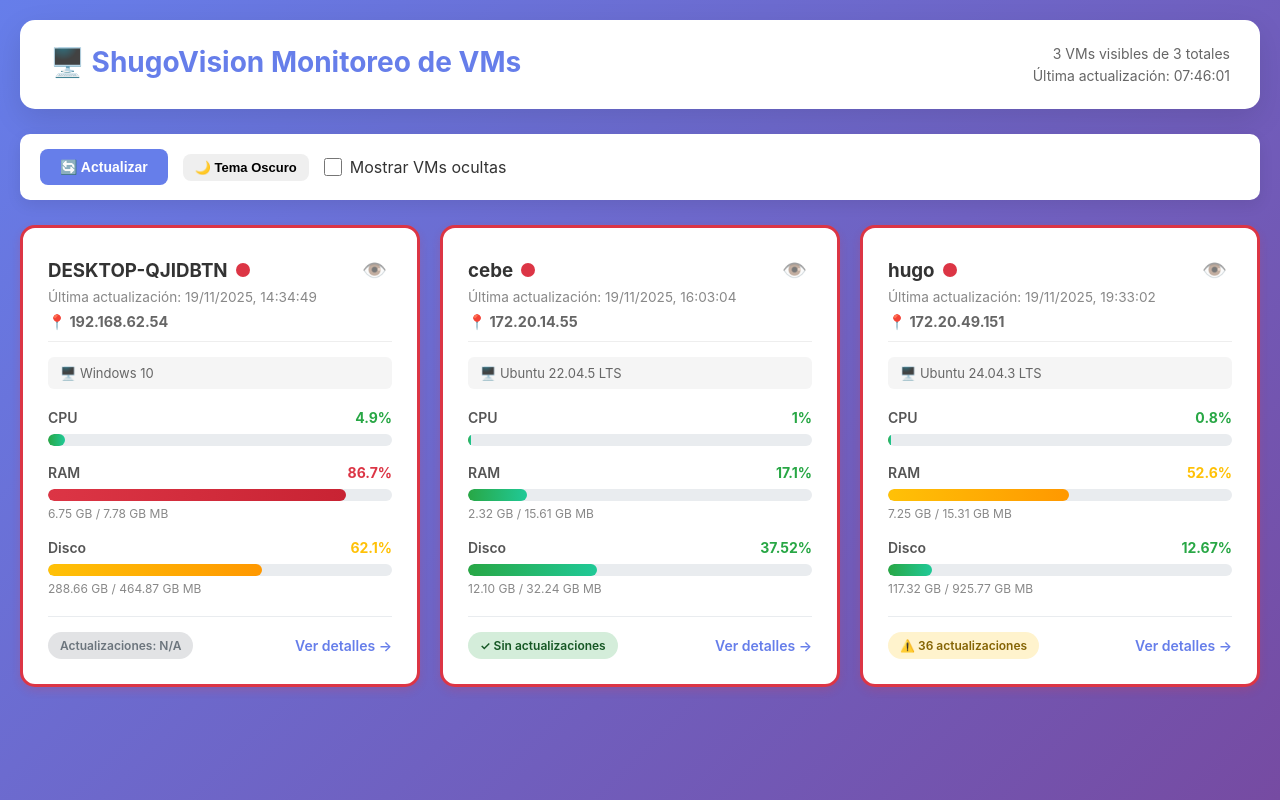
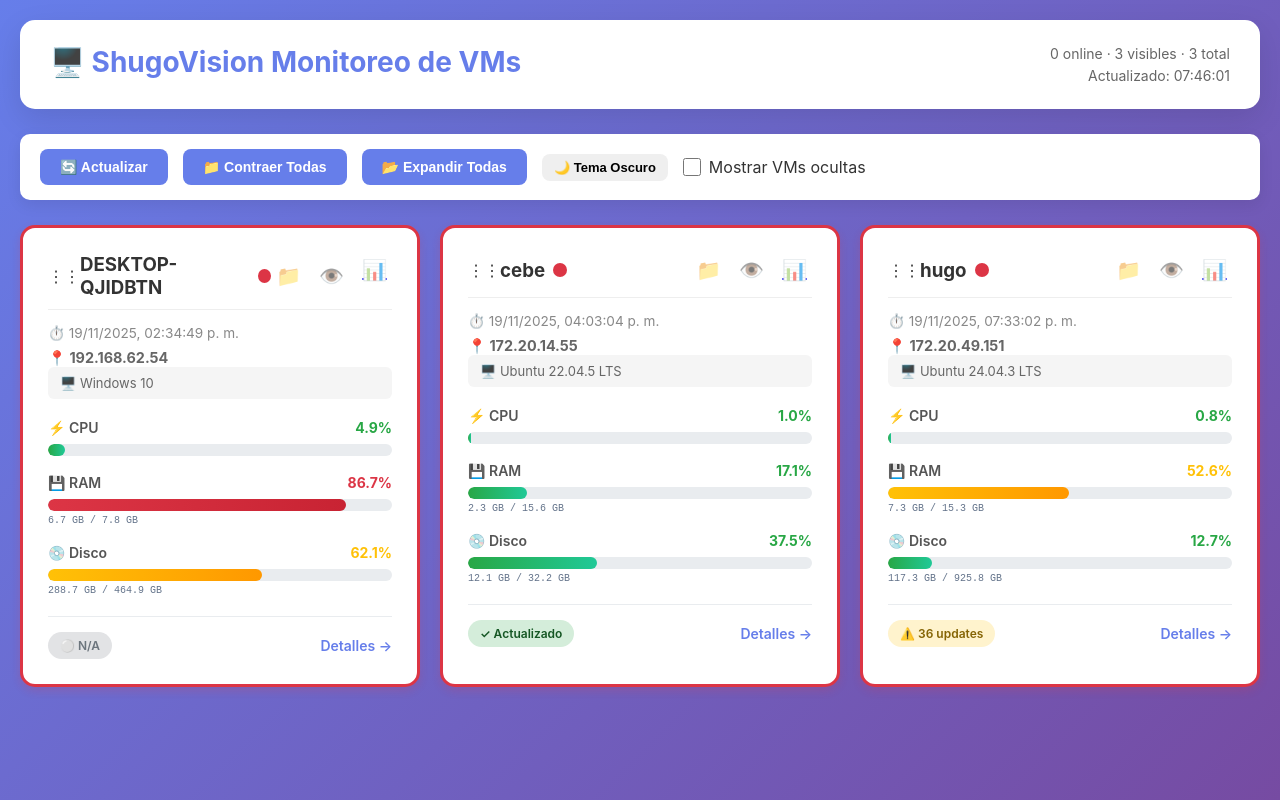
Before and after one commit to Shugo-G/vm-monitor-dashboard, a Django app: page / in a window 1280 px wide. Run offline with Django 5.2, Linux system fonts and the light colour scheme; data comes from the database, SQL or seed files in the repository; both versions use the stored data as it was after the commit.

Commit message:
feat: implementacion de organizador de tarjetas

```diff
--- a/vm_monitor/static/css/dashboard_dt.css
+++ b/vm_monitor/static/css/dashboard_dt.css
@@ -171,8 +182,14 @@ body {
     gap: 8px;
 }
 
+.vm-title-group .drag-handle {
+    font-size: 14px;
+    color: #60a5fa;
+    margin-right: 4px;
+}
+
 .vm-title-group h3 {
-    font-size: 22px;
+    font-size: 18px;
     font-weight: 700;
     color: #60a5fa;
     margin: 0;
@@ -181,8 +198,8 @@ body {
 
 /* CÍRCULO DE ESTADO - MÁS PEQUEÑO */
 .status-circle {
-    width: 10px;
-    height: 10px;
+    width: 12px;
+    height: 12px;
     border-radius: 50%;
     display: inline-block;
     box-shadow: 0 0 8px currentColor;
@@ -350,7 +366,7 @@ body {
 
 /* DETALLES DE TAMAÑO - MÁS PEQUEÑO */
 .resource-item > div:last-child {
-    font-size: 10px;
+    font-size: 11px;
     color: #64748b;
     margin-top: 4px;
     font-family: 'Courier New', monospace;
--- a/vm_monitor/static/js/dashboard.js
+++ b/vm_monitor/static/js/dashboard.js
@@ -1,19 +1,62 @@
 let vmsData = [];
 let showHidden = false;
+let collapsedVMs = new Set(); // IDs de VMs colapsadas
+let vmOrder = []; // Orden personalizado de las VMs
+
+// Cargar preferencias guardadas
+function loadPreferences() {
+    const savedCollapsed = localStorage.getItem('collapsedVMs');
+    const savedOrder = localStorage.getItem('vmOrder');
+
+    if (savedCollapsed) {
+        collapsedVMs = new Set(JSON.parse(savedCollapsed));
+    }
+
+    if (savedOrder) {
+        vmOrder = JSON.parse(savedOrder);
+    }
+}
+
+// Guardar preferencias
+function savePreferences() {
+    localStorage.setItem('collapsedVMs', JSON.stringify([...collapsedVMs]));
+    localStorage.setItem('vmOrder', JSON.stringify(vmOrder));
+}
 
 async function fetchVMs() {
     try {
         const response = await fetch('/api/vms/');
         if (!response.ok) throw new Error('Error al cargar datos');
         vmsData = await response.json();
+
+        // Aplicar orden personalizado si existe
+        if (vmOrder.length > 0) {
+            vmsData.sort((a, b) => {
+                const indexA = vmOrder.indexOf(a.id);
+                const indexB = vmOrder.indexOf(b.id);
+
+                // Si ambos están en el orden, usar ese orden
+                if (indexA !== -1 && indexB !== -1) return indexA - indexB;
+                // Si solo A está en el orden, A va primero
+                if (indexA !== -1) return -1;
+                // Si solo B está en el orden, B va primero
+                if (indexB !== -1) return 1;
+                // Si ninguno está en el orden, mantener orden original
+                return 0;
+            });
+        }
+
         renderVMs();
         updateHeader();
     } catch (error) {
         console.error('Error:', error);
         document.getElementById('vm-grid').innerHTML = `
             <div class="loading">
-                <p style="color: #dc3545;">❌ Error al cargar las VMs</p>
-                <button class="btn btn-primary" onclick="refreshData()">Reintentar</button>
+                <div class="spinner"></div>
+                <p style="color: #ef4444; font-weight: 600;">⚠️ Error al cargar las VMs</p>
+                <button class="btn btn-primary" onclick="refreshData()" style="margin-top: 15px;">
+                    🔄 Reintentar
+                </button>
             </div>
         `;
     }
@@ -26,107 +69,139 @@ function renderVMs() {
     if (visibleVMs.length === 0) {
         container.innerHTML = `
             <div class="loading">
-                <p>No hay VMs para mostrar</p>
+                <svg width="64" height="64" viewBox="0 0 24 24" fill="none" stroke="currentColor" stroke-width="2" style="color: #60a5fa; margin: 0 auto 20px;">
+                    <rect x="2" y="3" width="20" height="14" rx="2" ry="2"></rect>
+                    <line x1="8" y1="21" x2="16" y2="21"></line>
+                    <line x1="12" y1="17" x2="12" y2="21"></line>
+                </svg>
+                <p style="font-size: 16px; color: #94a3b8;">No hay VMs para mostrar</p>
+                <p style="font-size: 13px; color: #64748b; margin-top: 8px;">
+                    ${showHidden ? 'No hay VMs registradas' : 'Activa "Mostrar ocultas" para ver todas'}
+                </p>
             </div>
         `;
         return;
     }
 
     container.innerHTML = visibleVMs.map(vm => createVMCard(vm)).join('');
+
+    // Habilitar drag and drop
+    enableDragAndDrop();
 }
 
 function createVMCard(vm) {
     const status = vm.latest_status;
+    const isCollapsed = collapsedVMs.has(vm.id);
 
-    // --- LÓGICA DE ESTADO Y FECHA ---
+    // Lógica de estado
     let statusCircleClass = 'status-circle';
-    let lastUpdateFormatted = 'Nunca actualizado';
-    let statusText = 'Sin datos';
-    const isTrulyStale = vm.is_stale || !status; // Determina si la tarjeta debe tener borde rojo
+    let lastUpdateFormatted = 'Sin datos';
+    let statusText = 'Desconocido';
+    const isTrulyStale = vm.is_stale || !status;
 
     if (status) {
         const date = new Date(status.timestamp);
-        // Formato de fecha y hora completa
         lastUpdateFormatted = date.toLocaleString('es-AR', {
             year: 'numeric', month: '2-digit', day: '2-digit',
-            hour: '2-digit', minute: '2-digit', second: '2-digit',
-            hour12: false // <-- ¡Esto fuerza el formato de 24 horas!
+            hour: '2-digit', minute: '2-digit', second: '2-digit'
         });
 
         if (vm.is_stale) {
-            statusCircleClass += ' stale-offline'; // Rojo
-            statusText = 'Desactualizado (más de 5 min)';
+            statusCircleClass += ' stale-offline';
+            statusText = '🔴 Offline';
         } else {
-            statusCircleClass += ' online'; // Verde
-            statusText = 'Online';
+            statusCircleClass += ' online';
+            statusText = '🟢 Online';
         }
     } else {
-        // No hay status data, por lo que es stale
-        statusCircleClass += ' stale-offline'; // Rojo
-        statusText = 'Sin datos';
+        statusCircleClass += ' stale-offline';
+        statusText = '🔴 Sin datos';
     }
-    // ---------------------------------
 
-    // CASO 1: Sin datos de estado
+    // Sin datos de estado
     if (!status) {
         return `
-            <div class="vm-card ${vm.is_visible ? '' : 'hidden'} ${isTrulyStale ? 'stale-card' : ''}">
+            <div class="vm-card ${vm.is_visible ? '' : 'hidden'} ${isTrulyStale ? 'stale-card' : ''} ${isCollapsed ? 'collapsed' : ''}"
+                 data-vm-id="${vm.id}" draggable="true">
                 <div class="vm-header">
                     <div class="vm-title-group">
+                        <span class="drag-handle" title="Arrastrar para reordenar">⋮⋮</span>
                         <h3>${vm.hostname}</h3>
                         <span class="${statusCircleClass}" title="${statusText}"></span>
                     </div>
                     <div class="vm-actions">
-                        <button class="icon-btn" onclick="toggleVisibility(${vm.id})" title="${vm.is_visible ? 'Ocultar' : 'Mostrar'}">
+                        <button class="icon-btn" onclick="toggleCollapse(${vm.id})"
+                                title="${isCollapsed ? 'Expandir' : 'Contraer'}">
+                            ${isCollapsed ? '📂' : '📁'}
+                        </button>
+                        <button class="icon-btn" onclick="toggleVisibility(${vm.id})"
+                                title="${vm.is_visible ? 'Ocultar VM' : 'Mostrar VM'}">
                             ${vm.is_visible ? '👁️' : '👁️‍🗨️'}
                         </button>
+                        <a href="/vm/${vm.id}/" class="icon-btn" title="Ver detalles">
+                            📊
+                        </a>
+                    </div>
                 </div>
                 <div class="vm-meta-row">
-                        <span class="vm-ip">📍 ${vm.ip_address || 'IP no disponible'}</span>
                     <div class="vm-last-update">
-                            Última actualización: ${lastUpdateFormatted}
+                        ⏱️ ${lastUpdateFormatted}
+                    </div>
+                    <div class="vm-ip">
+                        📍 ${vm.ip_address || 'IP no disponible'}
                     </div>
                 </div>
+                <div class="vm-os">🖥️ ${vm.os_version || 'OS desconocido'}</div>
+                <div style="text-align: center; padding: 40px 20px; color: #64748b; font-size: 13px;">
+                    <div style="font-size: 48px; opacity: 0.3; margin-bottom: 10px;">⚠️</div>
+                    <div style="font-weight: 600; margin-bottom: 4px;">Sin datos disponibles</div>
+                    <div style="font-size: 11px;">Esperando primer reporte del sistema</div>
                 </div>
-                <div class="vm-os">🖥️ ${vm.os_version}</div>
-                <p style="text-align: center; color: #999; padding: 40px 0;">
-                    Sin datos disponibles
-                </p>
                 <div class="vm-footer">
                     <span class="updates-badge unknown">
-                        Sin datos de estado
+                        ⚪ Sin estado
                     </span>
-                    <a href="/vm/${vm.id}/" class="detail-link">Ver detalles →</a>
                 </div>
             </div>
         `;
     }
 
-    // CASO 2: Con datos de estado
+    // Con datos de estado
     const cpuColor = getStatusColor(status.cpu_usage);
     const ramColor = getStatusColor(status.ram_percent);
     const diskColor = getStatusColor(status.disk_percent);
-
     const updateBadge = getUpdateBadge(status.update_count);
 
     return `
-        <div class="vm-card ${vm.is_visible ? '' : 'hidden'} ${isTrulyStale ? 'stale-card' : ''}">
+        <div class="vm-card ${vm.is_visible ? '' : 'hidden'} ${isTrulyStale ? 'stale-card' : ''} ${isCollapsed ? 'collapsed' : ''}"
+             data-vm-id="${vm.id}" draggable="true">
             <div class="vm-header">
                 <div class="vm-title-group">
+                    <span class="drag-handle" title="Arrastrar para reordenar">⋮⋮</span>
                     <h3>${vm.hostname}</h3>
                     <span class="${statusCircleClass}" title="${statusText}"></span>
                 </div>
                 <div class="vm-actions">
-                    <button class="icon-btn" onclick="toggleVisibility(${vm.id})" title="${vm.is_visible ? 'Ocultar' : 'Mostrar'}">
+                    <button class="icon-btn" onclick="toggleCollapse(${vm.id})"
+                            title="${isCollapsed ? 'Expandir' : 'Contraer'}">
+                        ${isCollapsed ? '📂' : '📁'}
+                    </button>
+                    <button class="icon-btn" onclick="toggleVisibility(${vm.id})"
+                            title="${vm.is_visible ? 'Ocultar VM' : 'Mostrar VM'}">
                         ${vm.is_visible ? '👁️' : '👁️‍🗨️'}
                     </button>
+                    <a href="/vm/${vm.id}/" class="icon-btn" title="Ver detalles">
+                        📊
+                    </a>
+                </div>
             </div>
 
             <div class="vm-meta-row">
                 <div class="vm-last-update">
-                        Última actualización: ${lastUpdateFormatted}
+                    ⏱️ ${lastUpdateFormatted}
                 </div>
-                    <span class="vm-ip">📍 ${vm.ip_address || 'IP no disponible'}</span>
+                <div class="vm-ip">
+                    📍 ${vm.ip_address || 'IP no disponible'}
                 </div>
             </div>
 
@@ -134,8 +209,8 @@ function createVMCard(vm) {
 
             <div class="resource-item">
                 <div class="resource-header">
-                    <span class="resource-label">CPU</span>
-                    <span class="resource-value ${cpuColor}">${status.cpu_usage}%</span>
+                    <span class="resource-label">⚡ CPU</span>
+                    <span class="resource-value ${cpuColor}">${status.cpu_usage.toFixed(1)}%</span>
                 </div>
                 <div class="progress-bar">
                     <div class="progress-fill ${cpuColor}" style="width: ${status.cpu_usage}%"></div>
@@ -144,35 +219,37 @@ function createVMCard(vm) {
 
             <div class="resource-item">
                 <div class="resource-header">
-                    <span class="resource-label">RAM</span>
-                    <span class="resource-value ${ramColor}">${status.ram_percent}%</span>
+                    <span class="resource-label">💾 RAM</span>
+                    <span class="resource-value ${ramColor}">${status.ram_percent.toFixed(1)}%</span>
                 </div>
                 <div class="progress-bar">
                     <div class="progress-fill ${ramColor}" style="width: ${status.ram_percent}%"></div>
                 </div>
-                <div style="font-size: 12px; color: #888; margin-top: 5px;">
-                    ${formatSize(status.ram_used)} / ${formatSize(status.ram_total)} MB
+                <div style="font-size: 10px; color: #64748b; margin-top: 4px; font-family: 'Courier New', monospace;">
+                    ${formatSize(status.ram_used)} / ${formatSize(status.ram_total)}
                 </div>
             </div>
 
             <div class="resource-item">
                 <div class="resource-header">
-                    <span class="resource-label">Disco</span>
-                    <span class="resource-value ${diskColor}">${status.disk_percent}%</span>
+                    <span class="resource-label">💿 Disco</span>
+                    <span class="resource-value ${diskColor}">${status.disk_percent.toFixed(1)}%</span>
                 </div>
                 <div class="progress-bar">
                     <div class="progress-fill ${diskColor}" style="width: ${status.disk_percent}%"></div>
                 </div>
-                <div style="font-size: 12px; color: #888; margin-top: 5px;">
-                    ${formatSize(status.disk_used)} / ${formatSize(status.disk_total)} MB
+                <div style="font-size: 10px; color: #64748b; margin-top: 4px; font-family: 'Courier New', monospace;">
+                    ${formatSize(status.disk_used)} / ${formatSize(status.disk_total)}
                 </div>
             </div>
 
             <div class="vm-footer">
                 <span class="updates-badge ${updateBadge.class}">
-                    ${updateBadge.text}
+                    ${updateBadge.icon} ${updateBadge.text}
                 </span>
-                <a href="/vm/${vm.id}/" class="detail-link">Ver detalles →</a>
+                <a href="/vm/${vm.id}/" class="detail-link">
+                    Detalles →
+                </a>
             </div>
         </div>
     `;
@@ -186,20 +263,34 @@ function getStatusColor(percentage) {
 
 function getUpdateBadge(count) {
     if (count === -1) {
-        return { class: 'unknown', text: 'Actualizaciones: N/A' };
+        return {
+            class: 'unknown',
+            text: 'N/A',
+            icon: '⚪'
+        };
     }
     if (count === 0) {
-        return { class: 'no-updates', text: '✓ Sin actualizaciones' };
+        return {
+            class: 'no-updates',
+            text: 'Actualizado',
+            icon: '✓'
+        };
     }
-    return { class: 'has-updates', text: `⚠️ ${count} actualizaciones` };
+    return {
+        class: 'has-updates',
+        text: `${count} updates`,
+        icon: '⚠️'
+    };
 }
 
 function formatSize(mb) {
+    if (!mb || mb === 0) return '0 MB';
+
     if (mb >= 1024 * 1024) {
-        return (mb / (1024 * 1024)).toFixed(2) + ' TB';
+        return (mb / (1024 * 1024)).toFixed(1) + ' TB';
     }
     if (mb >= 1024) {
-        return (mb / 1024).toFixed(2) + ' GB';
+        return (mb / 1024).toFixed(1) + ' GB';
     }
     return mb.toFixed(0) + ' MB';
 }
@@ -214,89 +305,245 @@ async function toggleVisibility(vmId) {
         });
 
         if (response.ok) {
-            await fetchVMs();
+            // Animación suave antes de recargar
+            const card = document.querySelector(`[data-vm-id="${vmId}"]`);
+            if (card) {
+                card.style.transition = 'opacity 0.3s ease';
+                card.style.opacity = '0';
+            }
+
+            setTimeout(() => {
+                fetchVMs();
+            }, 300);
         }
     } catch (error) {
         console.error('Error:', error);
-        alert('Error al cambiar la visibilidad');
+        showNotification('Error al cambiar la visibilidad', 'error');
     }
 }
 
 function toggleShowHidden() {
     showHidden = document.getElementById('show-hidden').checked;
+
+    // Animación de transición
+    const grid = document.getElementById('vm-grid');
+    grid.style.opacity = '0.5';
+
+    setTimeout(() => {
         renderVMs();
+        grid.style.opacity = '1';
+    }, 150);
 }
 
 function updateHeader() {
     const visibleCount = vmsData.filter(vm => vm.is_visible).length;
     const totalCount = vmsData.length;
+    const onlineCount = vmsData.filter(vm => !vm.is_stale && vm.latest_status).length;
 
     document.getElementById('vm-count').textContent =
-        `${visibleCount} VMs visibles de ${totalCount} totales`;
+        `${onlineCount} online · ${visibleCount} visibles · ${totalCount} total`;
 
+    const now = new Date();
     document.getElementById('last-update').textContent =
-        `Última actualización: ${new Date().toLocaleTimeString('es-AR')}`;
+        `Actualizado: ${now.toLocaleTimeString('es-AR')}`;
 }
 
 function refreshData() {
-    document.getElementById('vm-grid').innerHTML = `
+    const grid = document.getElementById('vm-grid');
+    grid.innerHTML = `
         <div class="loading">
             <div class="spinner"></div>
-            <p>Actualizando datos...</p>
+            <p style="color: #94a3b8;">Actualizando datos...</p>
         </div>
     `;
     fetchVMs();
 }
 
-function initializeTheme() {
-    // Obtiene el tema guardado en LocalStorage (por defecto 'light')
-    const savedTheme = localStorage.getItem('theme') || 'light';
-    applyTheme(savedTheme);
+function showNotification(message, type = 'info') {
+    // Crear notificación toast (opcional)
+    const notification = document.createElement('div');
+    notification.style.cssText = `
+        position: fixed;
+        top: 20px;
+        right: 20px;
+        padding: 12px 20px;
+        background: ${type === 'error' ? '#ef4444' : '#60a5fa'};
+        color: white;
+        border-radius: 8px;
+        box-shadow: 0 4px 12px rgba(0,0,0,0.3);
+        z-index: 9999;
+        font-size: 14px;
+        font-weight: 600;
+        animation: slideIn 0.3s ease;
+    `;
+    notification.textContent = message;
+    document.body.appendChild(notification);
+
+    setTimeout(() => {
+        notification.style.animation = 'slideOut 0.3s ease';
+        setTimeout(() => notification.remove(), 300);
+    }, 3000);
 }
 
-/**
- * 2. Aplica el tema (light o dark) actualizando los archivos CSS y el botón.
- * @param {string} theme - 'light' o 'dark'
- */
-function applyTheme(theme) {
-    const lightLink = document.getElementById('theme-light');
-    const darkLink = document.getElementById('theme-dark');
-    const toggleButton = document.getElementById('theme-toggle');
+// Auto-refresh cada 30 segundos con indicador visual
+let refreshInterval;
+function startAutoRefresh() {
+    refreshInterval = setInterval(() => {
+        fetchVMs();
 
-    if (!lightLink || !darkLink || !toggleButton) return;
-
-    if (theme === 'dark') {
-        lightLink.disabled = true;
-        darkLink.disabled = false;
-        document.body.classList.add('dark-mode');
-        toggleButton.innerHTML = '☀️ Cambiar a Claro';
-    } else {
-        lightLink.disabled = false;
-        darkLink.disabled = true;
-        document.body.classList.remove('dark-mode');
-        toggleButton.innerHTML = '🌙 Cambiar a Oscuro';
+        // Pequeño indicador visual de actualización
+        const header = document.querySelector('.header');
+        header.style.borderColor = 'rgba(96, 165, 250, 0.5)';
+        setTimeout(() => {
+            header.style.borderColor = 'rgba(96, 165, 250, 0.1)';
+        }, 500);
+    }, 30000);
 }
 
-    // Guarda la preferencia
-    localStorage.setItem('theme', theme);
+// Detener auto-refresh cuando la página no está visible
+document.addEventListener('visibilitychange', () => {
+    if (document.hidden) {
+        clearInterval(refreshInterval);
+    } else {
+        fetchVMs();
+        startAutoRefresh();
+    }
+});
+
+// Cargar datos al iniciar
+loadPreferences();
+fetchVMs();
+startAutoRefresh();
+
+// Agregar estilos para animaciones
+const style = document.createElement('style');
+style.textContent = `
+    @keyframes slideIn {
+        from {
+            transform: translateX(400px);
+            opacity: 0;
+        }
+        to {
+            transform: translateX(0);
+            opacity: 1;
+        }
     }
 
-/**
- * 3. Alterna entre los temas al hacer click en el botón.
- */
-function toggleTheme() {
-    const currentTheme = localStorage.getItem('theme') || 'light';
-    const newTheme = currentTheme === 'light' ? 'dark' : 'light';
-    applyTheme(newTheme);
+    @keyframes slideOut {
+        from {
+            transform: translateX(0);
+            opacity: 1;
+        }
+        to {
+            transform: translateX(400px);
+            opacity: 0;
+        }
+    }
+`;
+document.head.appendChild(style);
+
+// Función para contraer/expandir una VM individual
+function toggleCollapse(vmId) {
+    if (collapsedVMs.has(vmId)) {
+        collapsedVMs.delete(vmId);
+    } else {
+        collapsedVMs.add(vmId);
     }
 
+    savePreferences();
+    renderVMs();
+}
 
-// --- Ejecución Inicial ---
-// Llama a esta función al inicio de tu script para cargar la preferencia guardada.
-document.addEventListener('DOMContentLoaded', initializeTheme);
+// Función para contraer todas las VMs
+function collapseAll() {
+    vmsData.forEach(vm => collapsedVMs.add(vm.id));
+    savePreferences();
+    renderVMs();
+}
 
-// Auto-refresh cada 30 segundos
-setInterval(fetchVMs, 30000);
+// Función para expandir todas las VMs
+function expandAll() {
+    collapsedVMs.clear();
+    savePreferences();
+    renderVMs();
+}
 
-// Cargar datos al iniciar
-fetchVMs();
+// Funciones de Drag and Drop
+function enableDragAndDrop() {
+    const cards = document.querySelectorAll('.vm-card');
+
+    cards.forEach(card => {
+        card.addEventListener('dragstart', handleDragStart);
+        card.addEventListener('dragover', handleDragOver);
+        card.addEventListener('drop', handleDrop);
+        card.addEventListener('dragend', handleDragEnd);
+        card.addEventListener('dragenter', handleDragEnter);
+        card.addEventListener('dragleave', handleDragLeave);
+    });
+}
+
+let draggedElement = null;
+
+function handleDragStart(e) {
+    draggedElement = this;
+    this.classList.add('dragging');
+    e.dataTransfer.effectAllowed = 'move';
+    e.dataTransfer.setData('text/html', this.innerHTML);
+}
+
+function handleDragOver(e) {
+    if (e.preventDefault) {
+        e.preventDefault();
+    }
+    e.dataTransfer.dropEffect = 'move';
+    return false;
+}
+
+function handleDragEnter(e) {
+    if (this !== draggedElement) {
+        this.classList.add('drag-over');
+    }
+}
+
+function handleDragLeave(e) {
+    this.classList.remove('drag-over');
+}
+
+function handleDrop(e) {
+    if (e.stopPropagation) {
+        e.stopPropagation();
+    }
+
+    if (draggedElement !== this) {
+        // Obtener IDs
+        const draggedId = parseInt(draggedElement.getAttribute('data-vm-id'));
+        const targetId = parseInt(this.getAttribute('data-vm-id'));
+
+        // Encontrar índices en el array de datos
+        const draggedIndex = vmsData.findIndex(vm => vm.id === draggedId);
+        const targetIndex = vmsData.findIndex(vm => vm.id === targetId);
+
+        // Reordenar array
+        const [removed] = vmsData.splice(draggedIndex, 1);
+        vmsData.splice(targetIndex, 0, removed);
+
+        // Actualizar orden guardado
+        vmOrder = vmsData.map(vm => vm.id);
+        savePreferences();
+
+        // Re-renderizar
+        renderVMs();
+    }
+
+    this.classList.remove('drag-over');
+    return false;
+}
+
+function handleDragEnd(e) {
+    this.classList.remove('dragging');
+
+    // Limpiar todas las clases drag-over
+    document.querySelectorAll('.vm-card').forEach(card => {
+        card.classList.remove('drag-over');
+    });
+}
--- a/vm_monitor/templates/monitor/dashboard.html
+++ b/vm_monitor/templates/monitor/dashboard.html
@@ -21,6 +21,14 @@
         <div class="controls">
             <button class="btn btn-primary" onclick="refreshData()">🔄 Actualizar</button>
 
+            <button class="btn btn-primary" onclick="collapseAll()" title="Contraer todas las tarjetas">
+                📁 Contraer Todas
+            </button>
+
+            <button class="btn btn-primary" onclick="expandAll()" title="Expandir todas las tarjetas">
+                📂 Expandir Todas
+            </button>
+
             <button class="btn btn-small" id="theme-toggle" onclick="toggleTheme()">
                 🌙 Cambiar a Oscuro
             </button>
```
Also changed, not shown: other parts of vm_monitor/static/css/dashboard_dt.css (+42 -28 lines), vm_monitor/db.sqlite3. Lines whose indentation alone changed are shown as unchanged.
